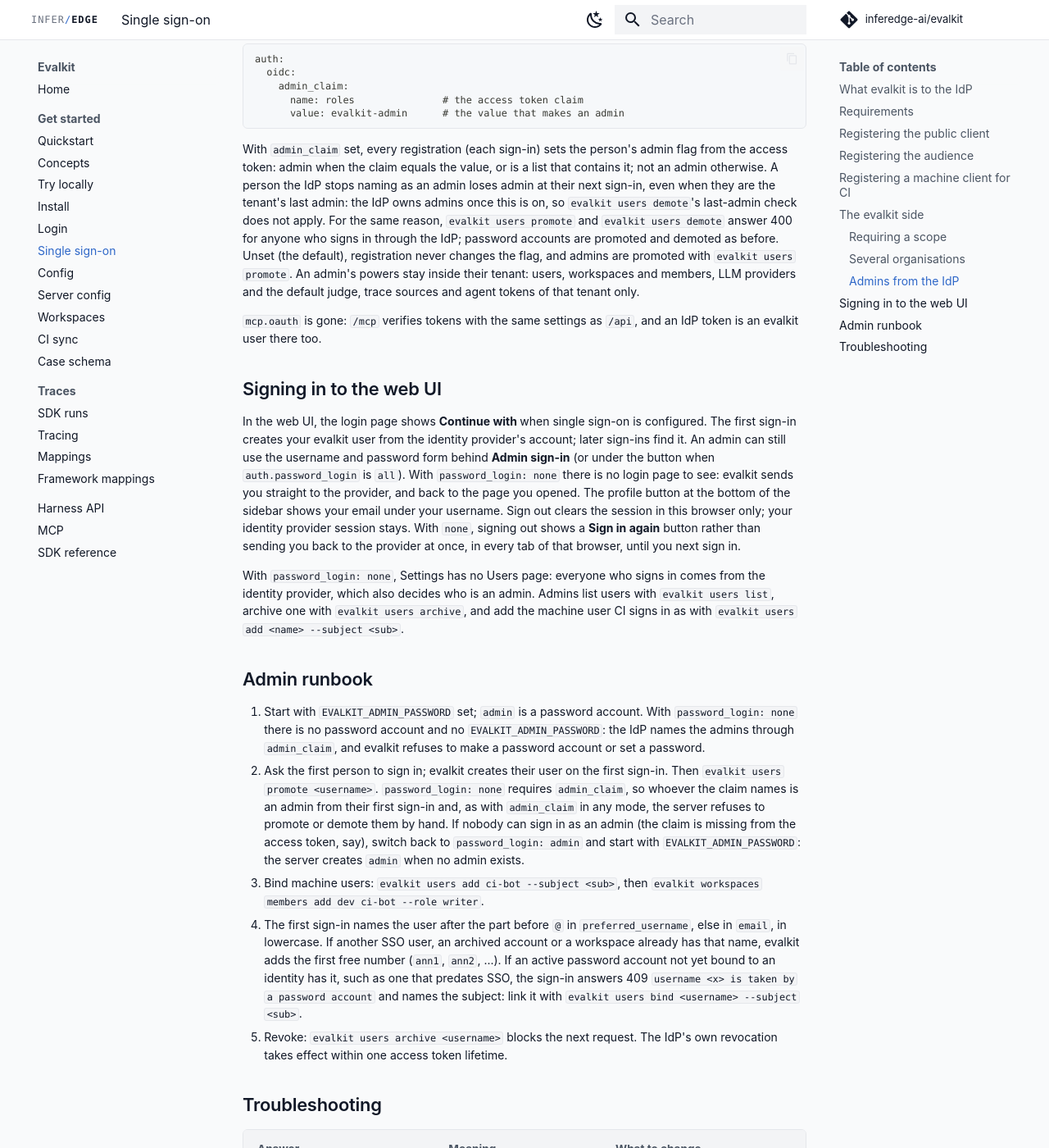
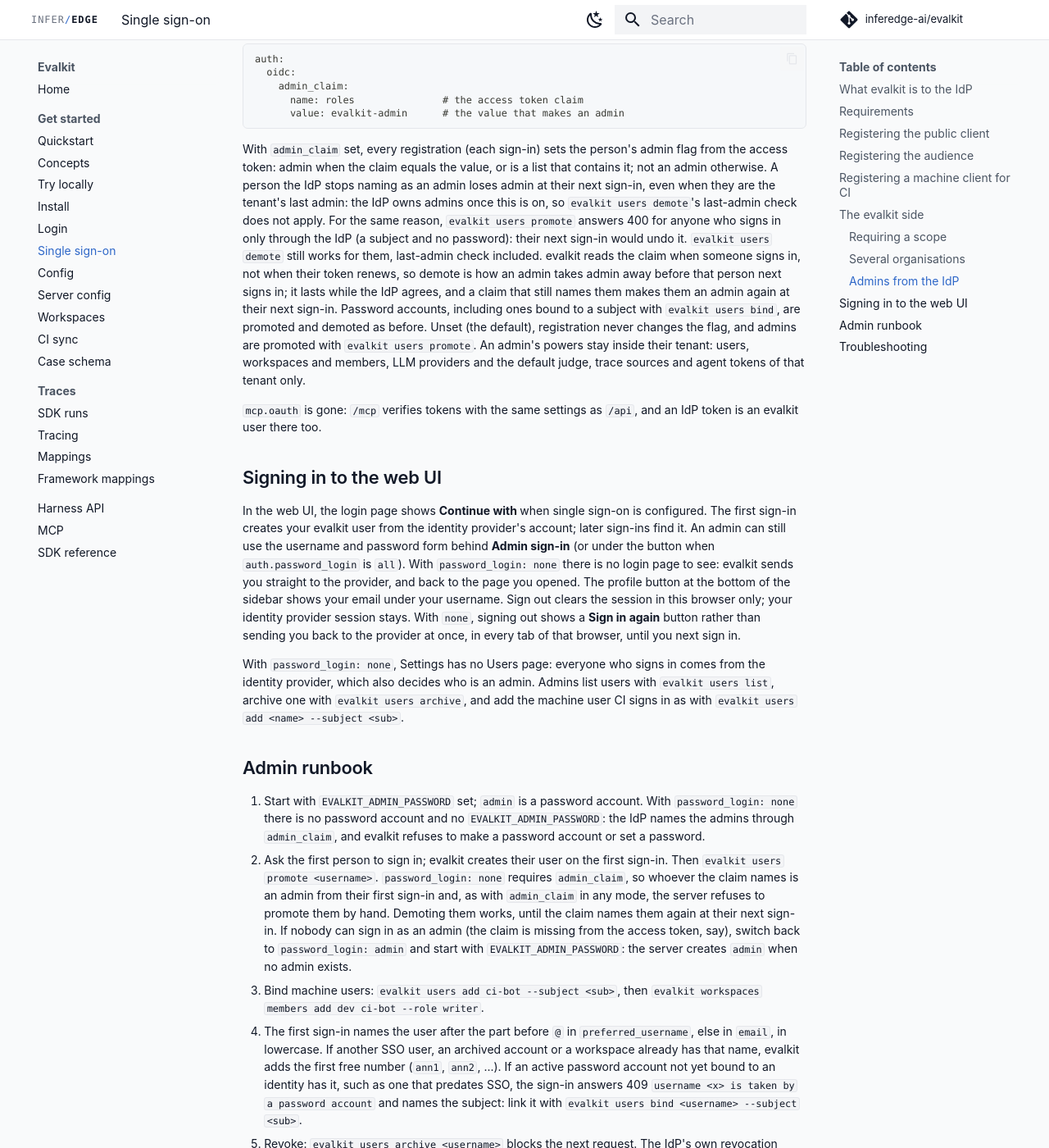
Before and after one commit to inferedge-ai/evalkit, an MkDocs documentation site: the page built from docs/user/sso.md, in a window 1280 px wide and 1400 px high, scrolled down 4442 px. Shown: the whole window at 82% size. Built offline with MkDocs 1.6.1 and Material for MkDocs 9.7.7, drawn with Linux system fonts in a browser that asks for light colours; comment, search, counter and statistics services are not loaded; the version menu is left out.

Commit message:
Refuse only promote, and only for accounts that sign in solely through the IdP
Co-Authored-By: Claude Opus 5.5 <noreply@anthropic.com>

```diff
--- a/docs/user/sso.md
+++ b/docs/user/sso.md
@@ -169,10 +169,16 @@ is a list that contains it; not an admin otherwise. A person the IdP stops
 naming as an admin loses admin at their next sign-in, even when they are the
 tenant's last admin: the IdP owns admins once this is on, so `evalkit users
 demote`'s last-admin check does not apply. For the same reason, `evalkit
-users promote` and `evalkit users demote` answer 400 for anyone who signs in
-through the IdP; password accounts are promoted and demoted as before. Unset
-(the default), registration never changes the flag, and admins are promoted
-with `evalkit users promote`. An admin's powers stay inside their tenant:
+users promote` answers 400 for anyone who signs in only through the IdP (a
+subject and no password): their next sign-in would undo it. `evalkit users
+demote` still works for them, last-admin check included. evalkit reads the
+claim when someone signs in, not when their token renews, so demote is how an
+admin takes admin away before that person next signs in; it lasts while the
+IdP agrees, and a claim that still names them makes them an admin again at
+their next sign-in. Password accounts, including ones bound to a subject with
+`evalkit users bind`, are promoted and demoted as before. Unset (the
+default), registration never changes the flag, and admins are promoted with
+`evalkit users promote`. An admin's powers stay inside their tenant:
 users, workspaces and members, LLM providers and the default judge, trace
 sources and agent tokens of that tenant only.
 
@@ -209,7 +215,8 @@ archive`, and add the machine user CI signs in as with `evalkit users add
    sign-in. Then `evalkit users promote <username>`.
    `password_login: none` requires `admin_claim`, so whoever the claim names
    is an admin from their first sign-in and, as with `admin_claim` in any
-   mode, the server refuses to promote or demote them by hand. If
+   mode, the server refuses to promote them by hand. Demoting them works,
+   until the claim names them again at their next sign-in. If
    nobody can sign in as an admin (the claim is missing from the access
    token, say), switch back to `password_login: admin` and start with
    `EVALKIT_ADMIN_PASSWORD`: the server creates `admin` when no admin
```
Also changed, not shown: CHANGELOG.md (+10 -6 lines), 3 other files.
